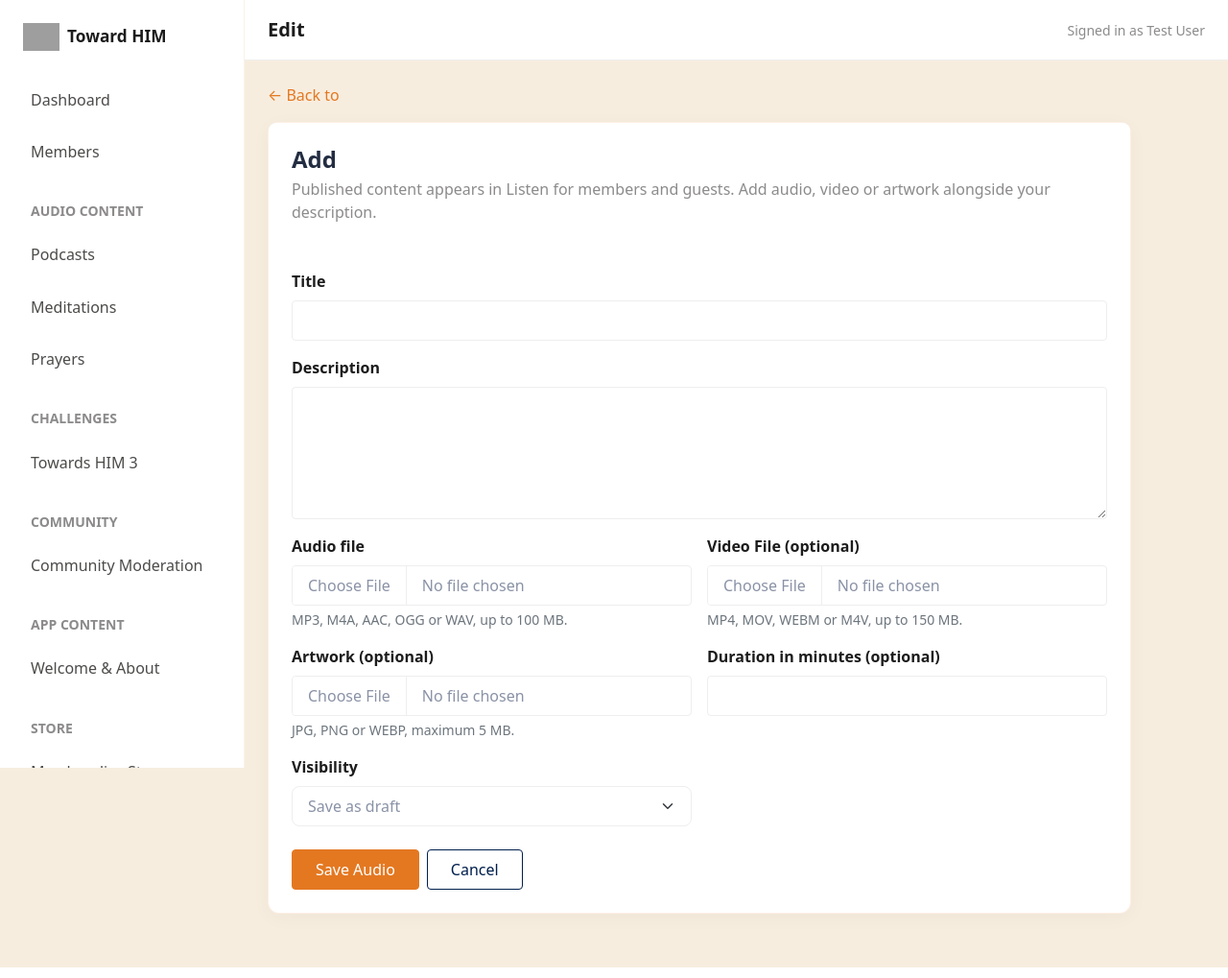
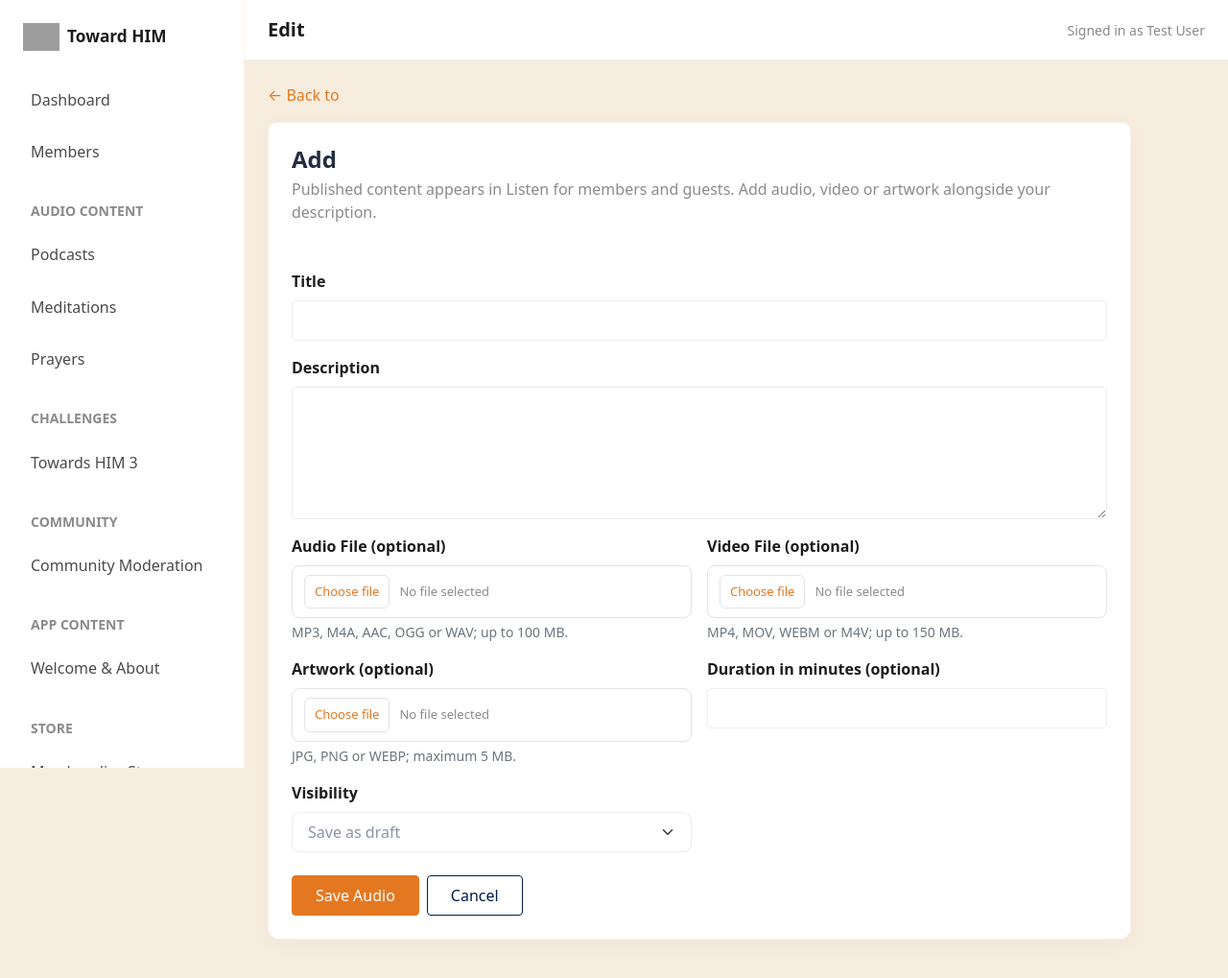
Before and after one commit to kamrans262/towardsHim_backend, a Laravel app: template resources/views/admin/audio/form.blade.php in a window 1280 px wide. Shown: the top 1019 px of the page at 96% size. Run offline with Laravel 12, Linux system fonts and the light colour scheme; the template is opened without the code that fills it, so the values that code supplies are empty; a user stored in the database is signed in; data comes from the database, SQL or seed files in the repository; grey boxes are pictures that could not be loaded.

Commit message:
Simplify weekly/day media forms and display removable filenames in all admin uploads

```diff
--- a/public/admin-assets/css/toward-admin.css
+++ b/public/admin-assets/css/toward-admin.css
@@ -48,3 +48,23 @@ body.toward-admin{background:var(--th-cream);color:var(--th-text);font-family:"D
 .toward-admin .media-editor .media-rows:not(:empty){margin-top:16px}
 .toward-admin .card-body form > .d-flex.flex-wrap.gap-2.mt-4{margin-top:24px!important}
 .toward-admin .media-editor .media-row .form-control{margin-top:6px}
+
+/* Uploaded file names and removable attachments, using the existing Hope UI form system. */
+.toward-admin .admin-upload-frame{border:1px solid #e1e3e7;border-radius:8px;overflow:hidden;background:#fff}
+.toward-admin .admin-upload-current{display:flex;align-items:center;justify-content:space-between;gap:12px;padding:9px 12px;background:#faf7f2}
+.toward-admin .admin-upload-current-name{font-size:13px;overflow-wrap:anywhere;min-width:0}
+.toward-admin .admin-upload-remove{width:29px;height:29px;flex:0 0 29px;border:1px solid #e2b8aa;border-radius:6px;background:#fff;color:#ae3128;font-size:22px;line-height:23px;cursor:pointer}
+.toward-admin .admin-upload-remove:hover{background:#fff1ed}
+.toward-admin .admin-upload-new{display:flex;align-items:center;gap:10px;min-width:0;padding:9px 12px}
+.toward-admin .admin-upload-choose{cursor:pointer;border:1px solid #e1e3e7;border-radius:6px;padding:7px 10px;white-space:nowrap;font-size:13px;color:var(--th-orange);margin:0}
+.toward-admin .admin-upload-choose:hover{background:#fff6ec}
+.toward-admin .admin-upload-native{position:absolute;width:1px;height:1px;opacity:0;overflow:hidden}
+.toward-admin .admin-upload-native:focus-visible + .admin-upload-choose{outline:2px solid var(--th-orange)}
+.toward-admin .admin-upload-new-name{min-width:0;overflow:hidden;text-overflow:ellipsis;white-space:nowrap;color:var(--th-muted);font-size:13px}
+.toward-admin .admin-upload-clear{margin-left:auto;border:0;background:transparent;color:#ae3128;font-size:22px;line-height:1;cursor:pointer}
+.toward-admin .admin-upload-undo{border:0;background:transparent;color:var(--th-orange);font-size:12px;padding:7px 12px;text-align:left;cursor:pointer}
+.toward-admin .admin-simple-media{margin-top:10px!important;margin-bottom:24px!important}
+.toward-admin .admin-media-existing{border:1px solid rgba(228,120,33,.14);border-radius:8px;margin-bottom:8px;overflow:hidden}
+.toward-admin .admin-media-existing .admin-upload-current{background:#fff}
+.toward-admin .admin-simple-media .admin-upload-block .form-label{font-weight:500!important}
+.toward-admin .admin-simple-media .admin-upload-new{padding:6px 10px}
--- a/resources/views/admin/audio/form.blade.php
+++ b/resources/views/admin/audio/form.blade.php
@@ -25,35 +25,43 @@
    </div>
    <div class="row g-3 mb-4">
     <div class="col-md-6">
-     <label for="audioUpload" class="form-label fw-semibold">Audio file {{ $item->audio_path ? '(replace existing)' : '' }}</label>
-     <input id="audioUpload" name="audio" type="file" class="form-control" accept=".mp3,.m4a,.mp4,.aac,.ogg,.wav,audio/*">
-     <div class="form-text">MP3, M4A, AAC, OGG or WAV, up to 100 MB.</div>
-     @if($item->audio_path)<a class="d-inline-block mt-2" href="{{ $item->audio_url }}" target="_blank" rel="noopener noreferrer">Listen to uploaded audio</a>@endif
+     @include('admin.partials.file_upload', [
+       'id' => 'audioUpload',
+       'field' => 'audio',
+       'label' => 'Audio File (optional)',
+       'path' => $item->audio_path,
+       'originalName' => $item->audio_original_name,
+       'url' => $item->audio_url,
+       'removeField' => 'remove_audio',
+       'accept' => '.mp3,.m4a,.aac,.ogg,.wav',
+       'help' => 'MP3, M4A, AAC, OGG or WAV; up to 100 MB.',
+     ])
     </div>
     <div class="col-md-6">
-     <label for="videoUpload" class="form-label fw-semibold">Video File (optional) {{ $item->video_path ? '(replace existing)' : '' }}</label>
-     <input id="videoUpload" name="video" type="file" class="form-control" accept=".mp4,.mov,.webm,.m4v,video/*">
-     <div class="form-text">MP4, MOV, WEBM or M4V, up to 150 MB.</div>
-     @if($item->video_path)
-      <div class="mt-2">
-       <a href="{{ $item->video_url }}" target="_blank" rel="noopener noreferrer">View uploaded video</a>
-       <label class="form-check mt-2">
-        <input class="form-check-input" type="checkbox" name="remove_video" value="1">
-        <span class="form-check-label">Remove current video</span>
-       </label>
-      </div>
-     @endif
+     @include('admin.partials.file_upload', [
+       'id' => 'videoUpload',
+       'field' => 'video',
+       'label' => 'Video File (optional)',
+       'path' => $item->video_path,
+       'originalName' => $item->video_original_name,
+       'url' => $item->video_url,
+       'removeField' => 'remove_video',
+       'accept' => '.mp4,.mov,.webm,.m4v',
+       'help' => 'MP4, MOV, WEBM or M4V; up to 150 MB.',
+     ])
     </div>
     <div class="col-md-6">
-     <label for="artworkUpload" class="form-label fw-semibold">Artwork (optional)</label>
-     <input id="artworkUpload" name="artwork" type="file" class="form-control" accept=".jpg,.jpeg,.png,.webp,image/*">
-     <div class="form-text">JPG, PNG or WEBP, maximum 5 MB.</div>
-     @if($item->artwork_path)
-      <div class="mt-2">
-       <img src="{{ $item->artwork_url }}" alt="Current cover" style="width:100px;height:100px;object-fit:cover;border-radius:10px">
-       <label class="form-check mt-2"><input class="form-check-input" type="checkbox" name="remove_artwork" value="1"><span class="form-check-label">Remove current artwork</span></label>
-      </div>
-     @endif
+     @include('admin.partials.file_upload', [
+       'id' => 'artworkUpload',
+       'field' => 'artwork',
+       'label' => 'Artwork (optional)',
+       'path' => $item->artwork_path,
+       'originalName' => $item->artwork_original_name,
+       'url' => $item->artwork_url,
+       'removeField' => 'remove_artwork',
+       'accept' => '.jpg,.jpeg,.png,.webp',
+       'help' => 'JPG, PNG or WEBP; maximum 5 MB.',
+     ])
     </div>
     <div class="col-md-6">
      <label for="duration" class="form-label fw-semibold">Duration in minutes (optional)</label>
--- a/resources/views/admin/layouts/app.blade.php
+++ b/resources/views/admin/layouts/app.blade.php
@@ -8,7 +8,7 @@
     <link rel="stylesheet" href="https://cdn.jsdelivr.net/npm/bootstrap@5.3.3/dist/css/bootstrap.min.css">
     <link rel="stylesheet" href="{{ asset('admin-assets/css/core/libs.min.css') }}">
     <link rel="stylesheet" href="{{ asset('admin-assets/css/hope-ui.min.css') }}">
-    <link rel="stylesheet" href="{{ asset('admin-assets/css/toward-admin.css') }}?v=20261117-admin-spacing-store">
+    <link rel="stylesheet" href="{{ asset('admin-assets/css/toward-admin.css') }}?v=20261118-file-fields">
 </head>
 <body class="toward-admin">
 <div class="d-flex min-vh-100 admin-shell">
--- a/resources/views/admin/layouts/guest.blade.php
+++ b/resources/views/admin/layouts/guest.blade.php
@@ -7,7 +7,7 @@
     <link rel="stylesheet" href="https://cdn.jsdelivr.net/npm/bootstrap@5.3.3/dist/css/bootstrap.min.css">
     <link rel="stylesheet" href="{{ asset('admin-assets/css/core/libs.min.css') }}">
     <link rel="stylesheet" href="{{ asset('admin-assets/css/hope-ui.min.css') }}">
-    <link rel="stylesheet" href="{{ asset('admin-assets/css/toward-admin.css') }}?v=20261117-admin-spacing-store">
+    <link rel="stylesheet" href="{{ asset('admin-assets/css/toward-admin.css') }}?v=20261118-file-fields">
 </head>
 <body class="toward-admin guest-page">
     <main class="container d-flex align-items-center justify-content-center min-vh-100 py-4">
--- a/resources/views/admin/partials/file_upload.blade.php
+++ b/resources/views/admin/partials/file_upload.blade.php
@@ -49,8 +49,8 @@ document.addEventListener('DOMContentLoaded', function () {
 
     function setSelected() {
       var file = input && input.files && input.files[0];
-      selected.textContent = file ? file.name : initial;
-      clear.classList.toggle('d-none', !file);
+      if (selected) selected.textContent = file ? file.name : initial;
+      if (clear) clear.classList.toggle('d-none', !file);
     }
 
     if (input) input.addEventListener('change', setSelected);
```
Also changed, not shown: resources/views/admin/challenges/form.blade.php (+4 -4 lines), resources/views/admin/partials/simple_media_upload.blade.php (+24 -0 lines).
